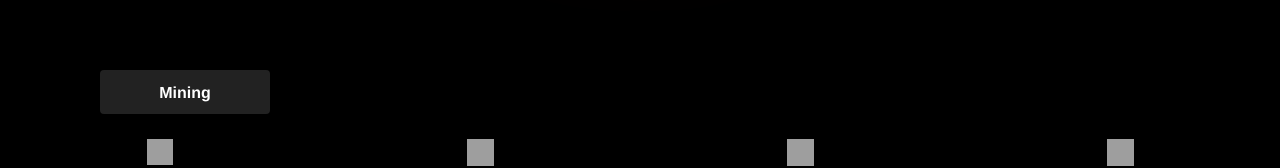
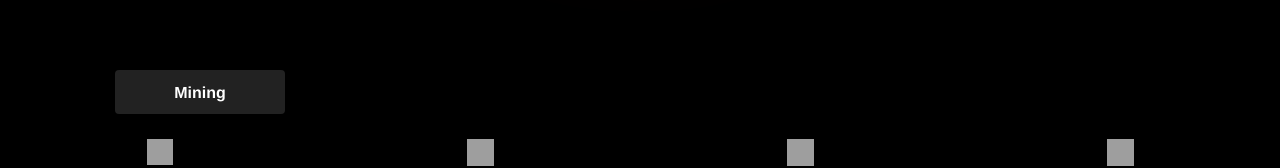
Before and after one commit to Yssn2a/spao, a plain HTML site: page index.html in a window 1280 px wide. Shown: the part 616-784 px from the top of the page. Drawn offline with Linux system fonts and the light colour scheme; grey boxes are pictures that could not be loaded.

Commit message:
Update style.css

```diff
--- a/style.css
+++ b/style.css
@@ -213,7 +213,7 @@ body {
     font-size: 16px;
     font-weight: 700;
     line-height: 1.5;
-    margin-left: 100px;
+    margin-left: 115px;
     margin-bottom: 70px;
     max-width: none;
     min-height: 44px;
```
